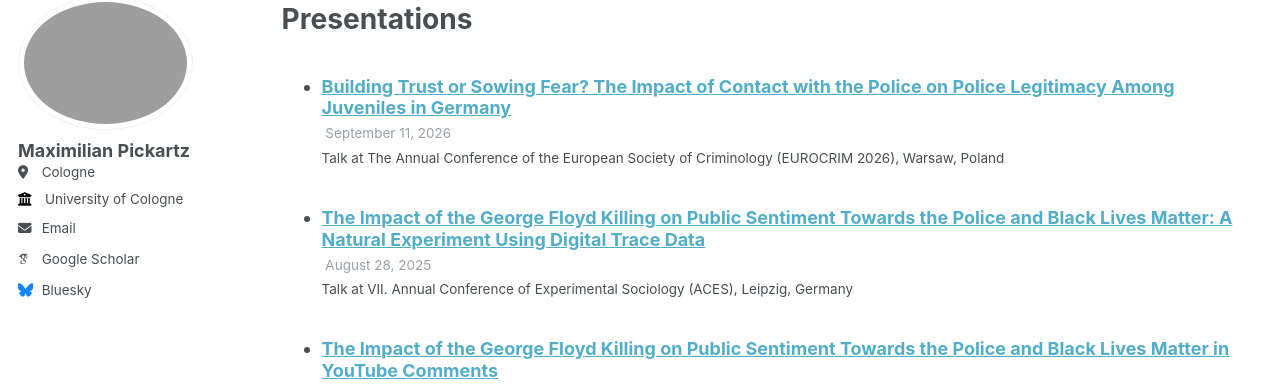
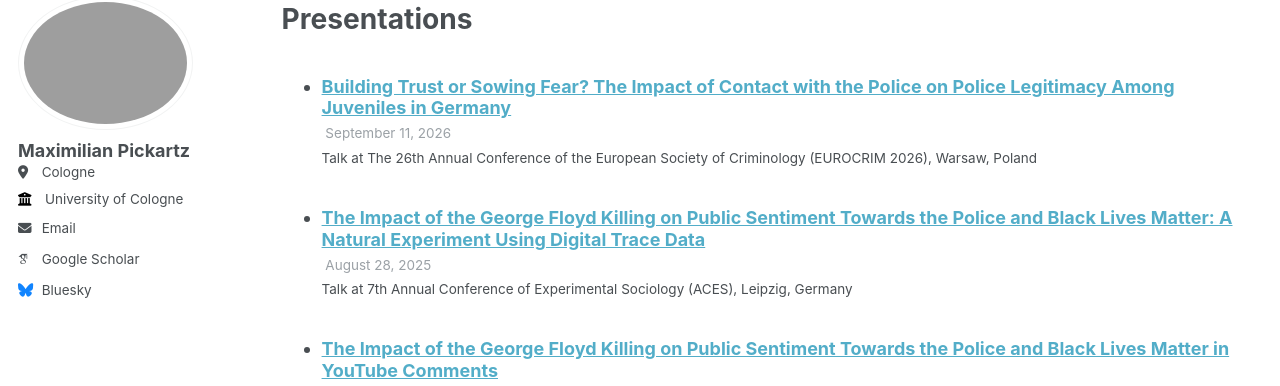
Before and after one commit to maxpi99/maxpi99.github.io, a Jekyll site: the page built from _pages/cv.md, in a window 1280 px wide and 900 px high, scrolled down 1804 px. Shown: the part 110-496 px from the top of the window. Built offline with Jekyll 4.4.1, drawn with Linux system fonts in a browser that asks for light colours; some web fonts are replaced.

Commit message:
Standardize conference ordinal numbering in talk venues
Co-Authored-By: Claude Sonnet 5 <noreply@anthropic.com>
Claude-Session: https://claude.ai/code/session_01BawwCNMWs2iCezo7A5iREW

```diff
--- a/_talks/2025-08-28-annual-conference-experimental-sociology.md
+++ b/_talks/2025-08-28-annual-conference-experimental-sociology.md
@@ -3,7 +3,7 @@ title: "The Impact of the George Floyd Killing on Public Sentiment Towards the P
 collection: talks
 type: "Talk"
 permalink: /talks/2025-08-28-annual-conference-experimental-sociology
-venue: "VII. Annual Conference of Experimental Sociology (ACES)"
+venue: "7th Annual Conference of Experimental Sociology (ACES)"
 date: 2025-08-28
 location: "Leipzig, Germany"
 ---
--- a/_talks/2026-09-11-eurocrim.md
+++ b/_talks/2026-09-11-eurocrim.md
@@ -3,7 +3,7 @@ title: "Building Trust or Sowing Fear? The Impact of Contact with the Police on
 collection: talks
 type: "Talk"
 permalink: /talks/2026-09-11-eurocrim
-venue: "The Annual Conference of the European Society of Criminology (EUROCRIM 2026)"
+venue: "The 26th Annual Conference of the European Society of Criminology (EUROCRIM 2026)"
 date: 2026-09-11
 location: "Warsaw, Poland"
 ---
```
